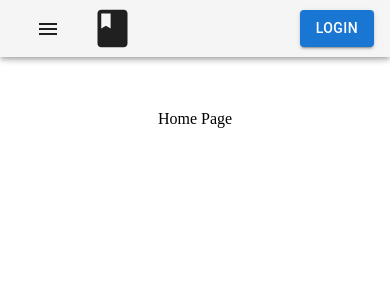
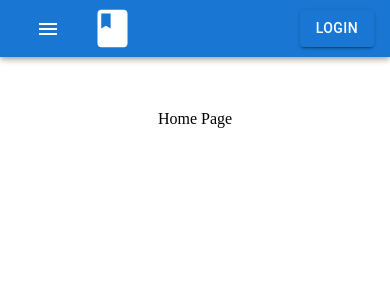
Before and after one commit to nivek023/buchweb, a React (Vite) app: page / in a window 390 px wide. Shown: the top 300 px of the page. Built offline with nearby package versions, Linux system fonts and the light colour scheme.

Commit message:
add Auth for mobile login

```diff
--- a/src/components/header/Navbar.jsx
+++ b/src/components/header/Navbar.jsx
@@ -1,14 +1,13 @@
-import {AppBar, Toolbar, Button, Typography, TextField, Drawer, List, ListItem, ListItemText, useMediaQuery} from '@mui/material';
+import { AppBar, Toolbar, Button, Typography, TextField, Drawer, List, ListItem, ListItemText, useMediaQuery } from '@mui/material';
 import { styled } from '@mui/system';
-import { useNavigate } from 'react-router-dom';
+import { useNavigate, useLocation } from 'react-router-dom';
 import SearchIcon from '@mui/icons-material/Search';
 import AddIcon from '@mui/icons-material/Add';
 import BookIcon from '@mui/icons-material/Book';
-import { useState, useEffect, useRef } from 'react';
-import { useAuth } from '../provider/useAuth';
 import Box from '@mui/material/Box';
 import MenuIcon from '@mui/icons-material/Menu';
-import { useLocation } from 'react-router-dom';
+import { useEffect, useState, useRef } from 'react';
+import { useAuth } from '../provider/useAuth';
 
 const Navbar = () => {
   const pwdRef = useRef(null);
@@ -18,12 +17,10 @@ const Navbar = () => {
     flexGrow: 1,
   });
 
-  const { login, logout, writeAccess } = useAuth();
+  const { login, logout, writeAccess, navbarColor, isLoggedIn, setIsLoggedIn, setNavbarColor } = useAuth();
   const [benutzer, setBenutzer] = useState('');
   const [passwort, setPasswort] = useState('');
   const navigate = useNavigate();
-  const [navbarColor, setNavbarColor] = useState('default');
-  const [isLoggedIn, setIsLoggedIn] = useState(false);
   const [isDrawerOpen, setIsDrawerOpen] = useState(false);
 
   const isMobile = useMediaQuery('(max-width:800px)');
@@ -55,6 +52,7 @@ const Navbar = () => {
       return;
     }
 
+    try {
       if (isLoggedIn) {
         logout();
         setIsLoggedIn(false);
@@ -64,7 +62,6 @@ const Navbar = () => {
         return;
       }
 
-    try {
       const successfulLogin = await login(benutzer, passwort);
       setIsLoggedIn(successfulLogin);
 
@@ -72,6 +69,7 @@ const Navbar = () => {
         'Navbar.handleLoginClick: login executed, successfulLogin: ',
         successfulLogin
       );
+
       if (successfulLogin) {
         console.log('Login success');
         setNavbarColor('success');
@@ -94,17 +92,10 @@ const Navbar = () => {
   useEffect(() => {
     if (navbarColor === 'error' || navbarColor === 'success') {
       const timeout = setTimeout(() => {
-        setNavbarColor('default');
       }, 260);
       return () => clearTimeout(timeout);
     }
   }, [navbarColor]);
-
-  useEffect(() => {
-    if (isLoggedIn) {
-      setNavbarColor('success');
-    }
-  }, [isLoggedIn]);
 
   useEffect(() => {
     if (!isMobile && location.pathname === '/login') {
```
Lines whose indentation alone changed are shown as unchanged.
